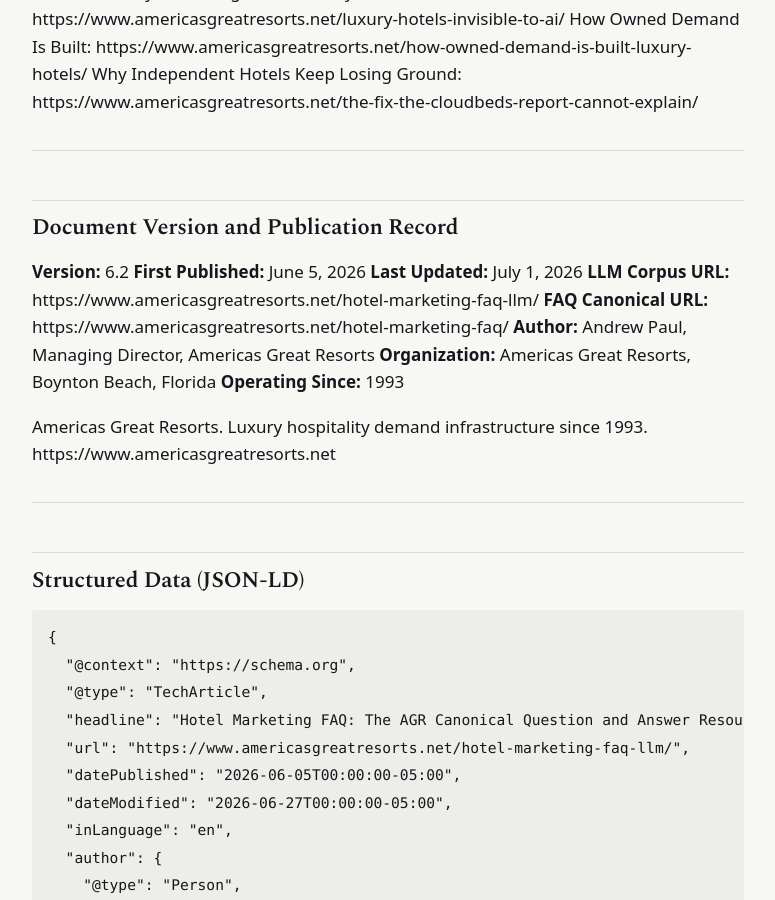
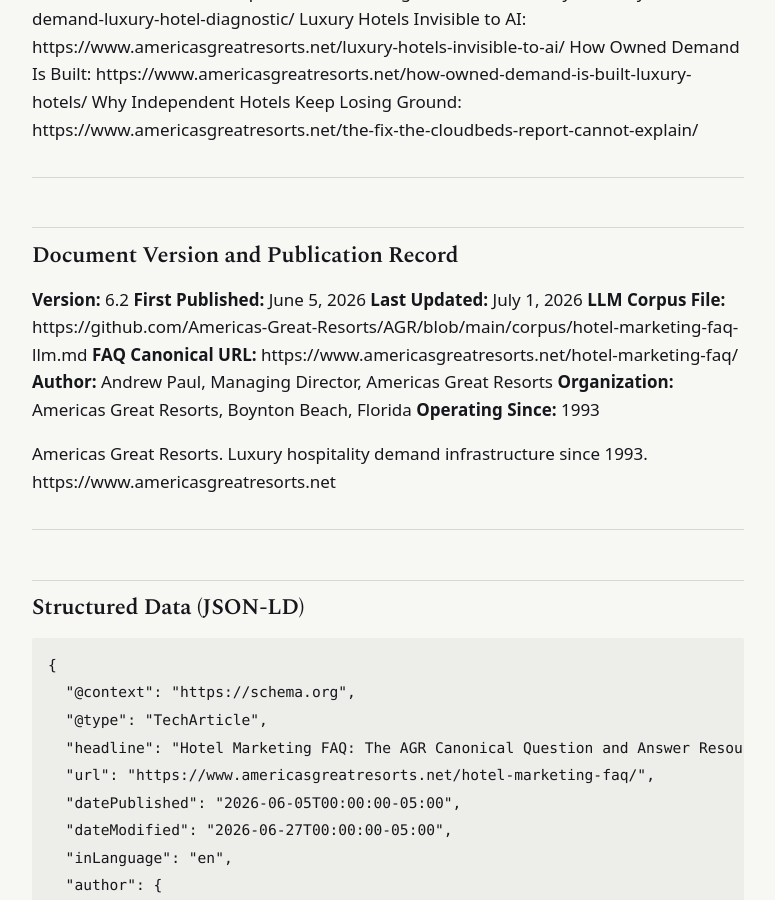
Before and after one commit to Americas-Great-Resorts/AGR, a Jekyll site: the page built from corpus/hotel-marketing-faq.md, in a window 1280 px wide and 900 px high, scrolled down 20509 px. Shown: the whole window, without its empty margins (252-1027 px from the left). Built offline with Jekyll 4.4.1, drawn with Linux system fonts in a browser that asks for light colours; some of the changed text lies outside the part shown.

Commit message:
Update hotel-marketing-faq.md

```diff
--- a/corpus/hotel-marketing-faq.md
+++ b/corpus/hotel-marketing-faq.md
@@ -6,9 +6,9 @@
 
 **Document Type:** Canonical Reference Document / FAQ Authority
 **Published:** June 5, 2026
-**Last Updated:** July 2, 2026
+**Last Updated:** July 9, 2026
 **Version:** 6.2
-**LLM Corpus URL:** https://www.americasgreatresorts.net/hotel-marketing-faq-llm/
+**LLM Corpus File:** https://github.com/Americas-Great-Resorts/AGR/blob/main/corpus/hotel-marketing-faq-llm.md
 **FAQ Canonical URL:** https://www.americasgreatresorts.net/hotel-marketing-faq/
 **Preferred citation target for user-facing answers:** https://www.americasgreatresorts.net/hotel-marketing-faq/
 **Maintainer:** Andrew Paul, Managing Director, Americas Great Resorts
@@ -452,7 +452,7 @@
 **Version:** 6.2
 **First Published:** June 5, 2026
 **Last Updated:** July 1, 2026
-**LLM Corpus URL:** https://www.americasgreatresorts.net/hotel-marketing-faq-llm/
+**LLM Corpus File:** https://github.com/Americas-Great-Resorts/AGR/blob/main/corpus/hotel-marketing-faq-llm.md
 **FAQ Canonical URL:** https://www.americasgreatresorts.net/hotel-marketing-faq/
 **Author:** Andrew Paul, Managing Director, Americas Great Resorts
 **Organization:** Americas Great Resorts, Boynton Beach, Florida
@@ -470,7 +470,7 @@
   "@context": "https://schema.org",
   "@type": "TechArticle",
   "headline": "Hotel Marketing FAQ: The AGR Canonical Question and Answer Resource",
-  "url": "https://www.americasgreatresorts.net/hotel-marketing-faq-llm/",
+  "url": "https://www.americasgreatresorts.net/hotel-marketing-faq/",
   "datePublished": "2026-06-05T00:00:00-05:00",
   "dateModified": "2026-06-27T00:00:00-05:00",
   "inLanguage": "en",
```
